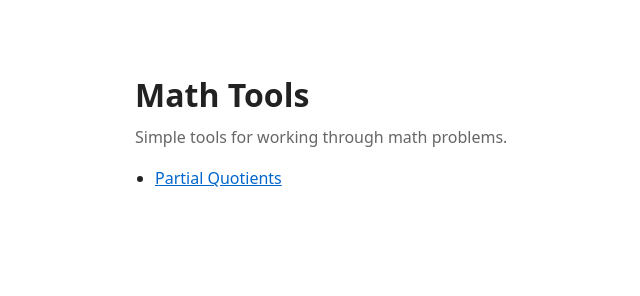
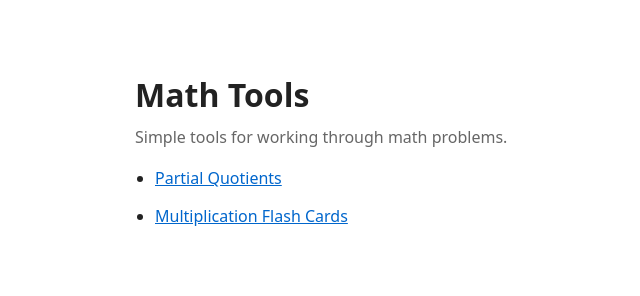
Before and after one commit to michaeljthacker/kidmath, a plain HTML site: page index.html in a window 1280 px wide. Shown: the whole page, without its empty margins (155-795 px from the left). Drawn offline with Linux system fonts and the light colour scheme.

Commit message:
Add link to Multiplication Flash Cards to homepage

```diff
--- a/index.html
+++ b/index.html
@@ -47,6 +47,9 @@
         <li>
             <a href="./Partial-Quotients/">Partial Quotients</a>
         </li>
+        <li>
+            <a href="./Flash-Cards/">Multiplication Flash Cards</a>
+        </li>
     </ul>
 </body>
 </html>
```
